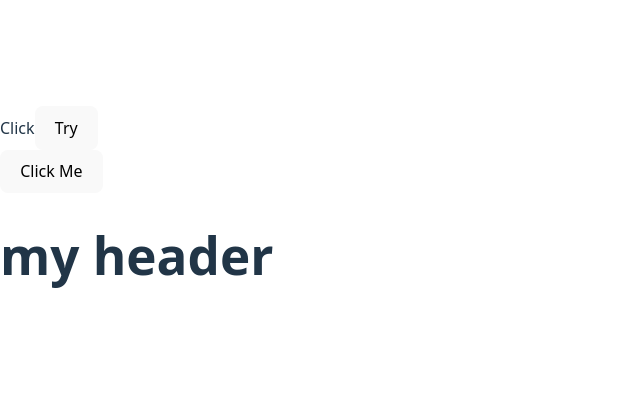
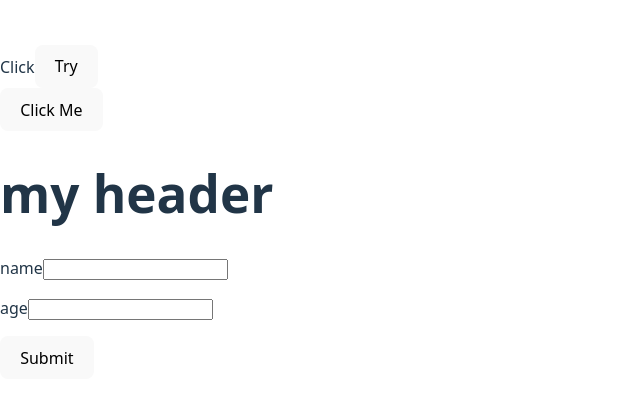
Before and after one commit to alihinnawe/Learn-Typescript-With-React, a React (Vite) app: page / in a window 1280 px wide. Shown: the part 188-590 px from the top of the page, without its empty margins (0-640 px from the left). Built offline with nearby package versions, Linux system fonts and the light colour scheme.

Commit message:
creating a form

```diff
--- a/src/App.tsx
+++ b/src/App.tsx
@@ -4,10 +4,21 @@ import AddMatch from "./components/AddMatch";
 import DiscriminatedUnions from "./components/DiscriminatedUnions";
 import Container from './components/PolymorphicComponenets.tsx';
 import PolymorphicPropsContainer from './components/PolyphormicPropsContainer.tsx';
+import Form from './components/Members/Form.tsx';
+import InputPlayers from './components/Members/InputPlayers.tsx';
 function App() {
   const handleDelete = (id: number) => {
     console.log(`Deleted member with id: ${id}`);
   };
+  function handleSave (data : unknown) {
+              const newData = data as { name: String, age: String}
+               console.log(newData);
+
+    return (
+      <>
+      </>
+    )
+  }
 
   return (
     <>
@@ -22,6 +33,11 @@ function App() {
         Click Me
       </Container>
       <PolymorphicPropsContainer as="h1" > my header</PolymorphicPropsContainer>
+      <Form onSave={handleSave}>
+        <InputPlayers id='nnnn' name='name' label='name' type='text' />
+        <InputPlayers id='kkkk' name='age' label='age' type='text' />
+        <button>Submit</button>
+      </Form>
 
     </>
   );
--- a/src/components/Members/Form.tsx
+++ b/src/components/Members/Form.tsx
@@ -0,0 +1,25 @@
+import { type ComponentPropsWithoutRef, type ElementType, type FormEvent, type HTMLElementType, type ReactNode, useRef } from "react";
+
+import InputPlayers from "./InputPlayers";
+import PolymorphicPropsContainer from "../PolyphormicPropsContainer";
+
+type FormProps = ComponentPropsWithoutRef <'form'> & {
+    onSave : (value: unknown) => void;
+};
+
+export default function Form ({onSave, children, ...otherProps} : FormProps) {
+    function handleFormSubmission (event : FormEvent<HTMLFormElement>) {
+            event.preventDefault();
+            const data = new FormData(event.currentTarget);
+            const finalData = Object.fromEntries(data);
+            onSave(finalData);
+
+
+    }
+return (
+    <form onSubmit={handleFormSubmission} {...otherProps}>
+        {children}
+    </form>
+ )
+
+}
--- /dev/null
+++ b/src/components/Members/InputPlayers.tsx
@@ -0,0 +1,21 @@
+import type { ComponentPropsWithoutRef, ReactNode } from "react";
+import { forwardRef } from "react";
+
+type InputProps = {
+    label : string,
+    id : string
+} & ComponentPropsWithoutRef <'input'>
+
+const InputPlayers =  forwardRef<HTMLInputElement, InputProps>(function Players ({label,id, ...props} : InputProps,ref) {
+
+    return (
+        <p>
+            <label>{label}</label>
+            <input id={id} name={id} ref={ref}  {...props} />
+
+        </p>
+    )
+
+});
+
+export default InputPlayers;
```
